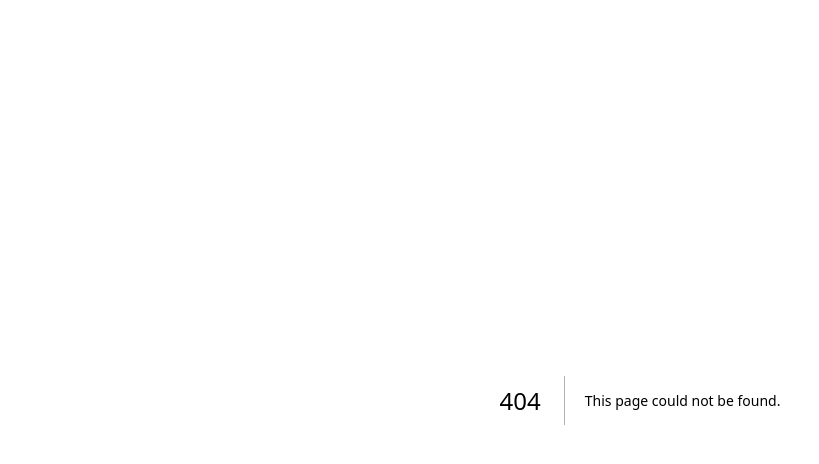
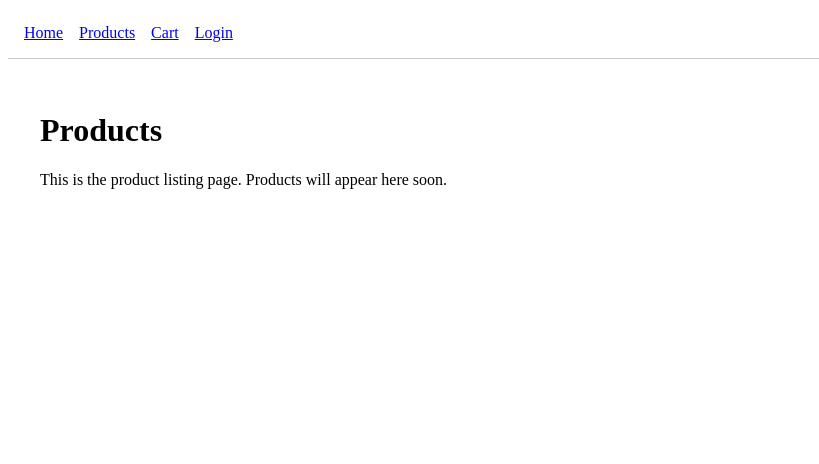
Before and after one commit to Kasra-Zafari/K-SHOP, a Next.js app: page /products in a window 1280 px wide. Before the commit this address had no page. Shown: the top 464 px of the page, without its empty margins (0-819 px from the left). Built offline with nearby package versions, Linux system fonts and the light colour scheme.

Commit message:
Add Products page and update layout

```diff
--- /dev/null
+++ b/src/app/cart/page.js
@@ -0,0 +1,3 @@
+export default function CartPage() {
+    return <h1>Cart Page</h1>;
+  }
--- a/src/app/layout.js
+++ b/src/app/layout.js
@@ -1,27 +1,10 @@
-import { Geist, Geist_Mono } from "next/font/google";
-import "./globals.css";
-
-const geistSans = Geist({
-  variable: "--font-geist-sans",
-  subsets: ["latin"],
-});
-
-const geistMono = Geist_Mono({
-  variable: "--font-geist-mono",
-  subsets: ["latin"],
-});
-
-export const metadata = {
-  title: "Create Next App",
-  description: "Generated by create next app",
-};
+import Header from '@/components/Header';
 
 export default function RootLayout({ children }) {
   return (
     <html lang="en">
-      <body
-        className={`${geistSans.variable} ${geistMono.variable} antialiased`}
-      >
+      <body>
+        <Header />
         {children}
       </body>
     </html>
--- /dev/null
+++ b/src/app/login/page.js
@@ -0,0 +1,3 @@
+export default function LoginPage() {
+    return <h1>Login Page</h1>;
+  }
--- /dev/null
+++ b/src/app/products/[id]/page.js
@@ -0,0 +1,3 @@
+export default function ProductPage() {
+    return <h1>Product Page</h1>;
+  }
--- /dev/null
+++ b/src/app/products/page.js
@@ -0,0 +1,8 @@
+export default function ProductsPage() {
+  return (
+    <main style={{ padding: '2rem' }}>
+      <h1>Products</h1>
+      <p>This is the product listing page. Products will appear here soon.</p>
+    </main>
+  );
+}
--- /dev/null
+++ b/src/components/Header.jsx
@@ -0,0 +1,16 @@
+'use client';
+
+import Link from 'next/link';
+
+export default function Header() {
+  return (
+    <header style={{ padding: '1rem', borderBottom: '1px solid #ccc' }}>
+      <nav style={{ display: 'flex', gap: '1rem' }}>
+        <Link href="/">Home</Link>
+        <Link href="/products">Products</Link>
+        <Link href="/cart">Cart</Link>
+        <Link href="/login">Login</Link>
+      </nav>
+    </header>
+  );
+}
```
